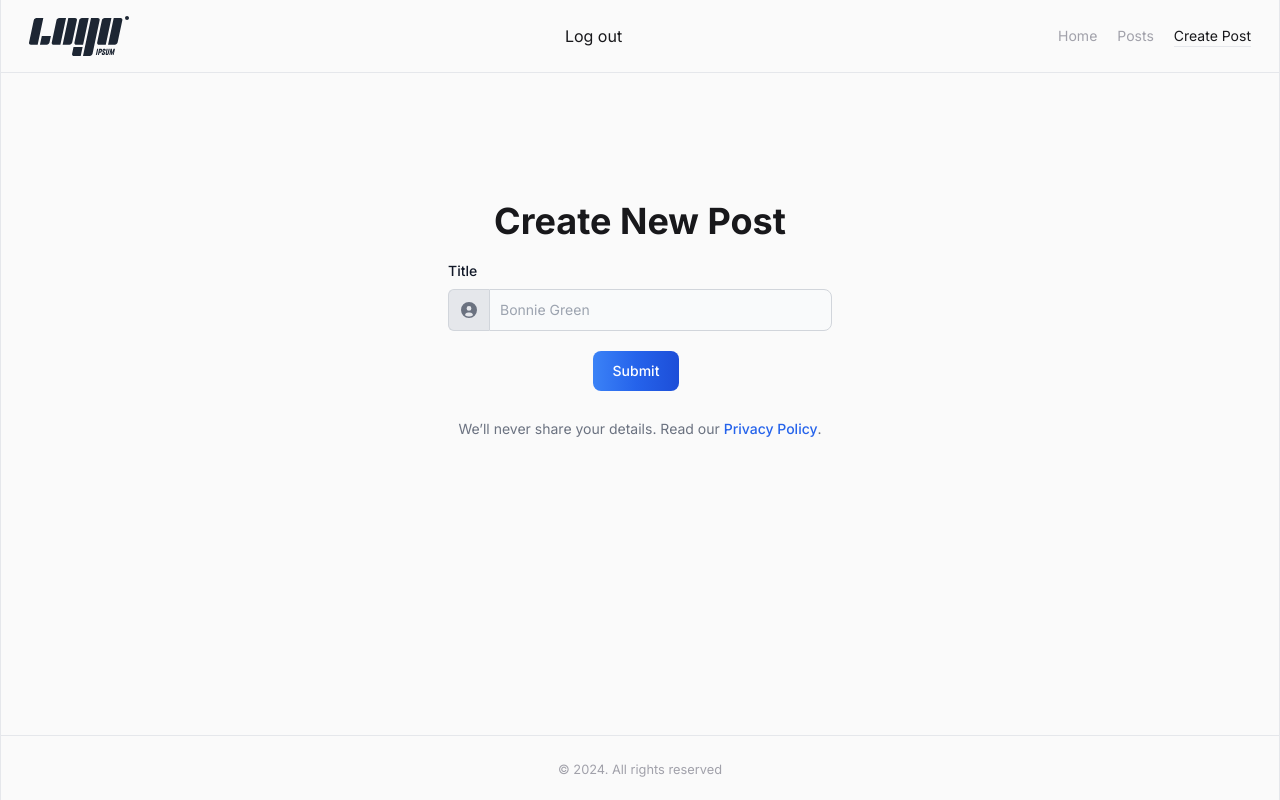
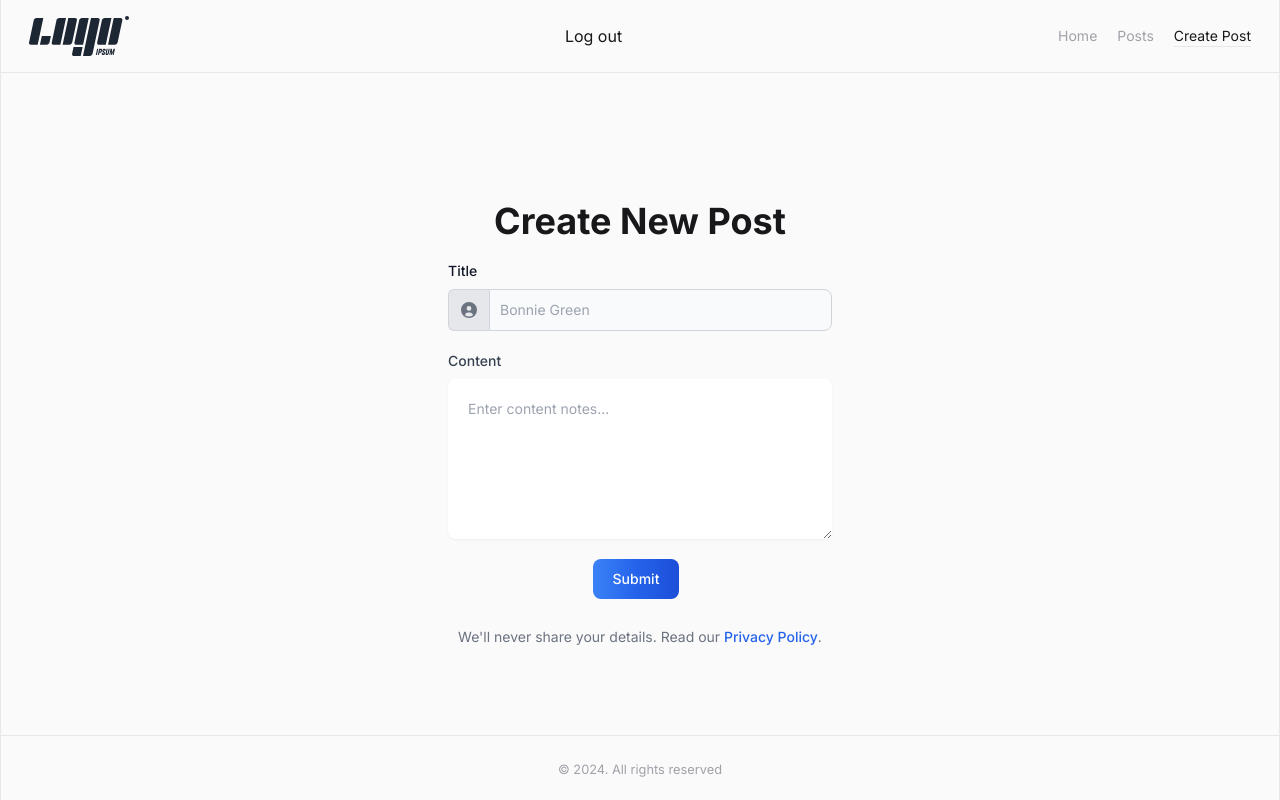
Before and after one commit to DalpatRathore/next-blog-kinde, a Next.js app: page /create-post in a window 1280 px wide. Built offline with nearby package versions, Linux system fonts and the light colour scheme.

Commit message:
feat: post content field

```diff
--- a/src/actions/create-post.ts
+++ b/src/actions/create-post.ts
@@ -1,5 +1,6 @@
 "use server";
 
 export async function createPost(formData: FormData) {
-  const title = formData.get("title") as string;
+  const title = formData.get("title");
+  const content = formData.get("content");
 }
--- a/src/app/create-post/page.tsx
+++ b/src/app/create-post/page.tsx
@@ -12,6 +12,7 @@ const CreatePostPage = () => {
           >
             Title
           </label>
+          <div className="flex flex-col">
             <div className="flex">
               <span className="inline-flex items-center px-3 text-sm text-gray-900 bg-gray-200 border border-e-0 border-gray-300 rounded-s-md dark:bg-gray-600 dark:text-gray-400 dark:border-gray-600">
                 <svg
@@ -32,6 +33,24 @@ const CreatePostPage = () => {
                 placeholder="Bonnie Green"
               />
             </div>
+
+            <div className="mt-5">
+              <label
+                htmlFor="content"
+                className="block text-sm font-medium text-gray-700"
+              >
+                {" "}
+                Content{" "}
+              </label>
+
+              <textarea
+                id="content"
+                className="mt-2 w-full rounded-lg border-gray-200 align-top shadow-sm sm:text-sm dark:border-gray-700 dark:bg-gray-800 dark:text-white p-5"
+                rows={6}
+                placeholder="Enter content notes..."
+              ></textarea>
+            </div>
+          </div>
           <div className="flex items-center justify-center my-5">
             <button
               type="submit"
@@ -45,7 +64,7 @@ const CreatePostPage = () => {
           id="helper-text-explanation"
           className="mt-2 text-sm text-gray-500 dark:text-gray-400"
         >
-          We’ll never share your details. Read our{" "}
+          We&apos;ll never share your details. Read our{" "}
           <a
             href="#"
             className="font-medium text-blue-600 hover:underline dark:text-blue-500"
```
Lines whose indentation alone changed are shown as unchanged.
